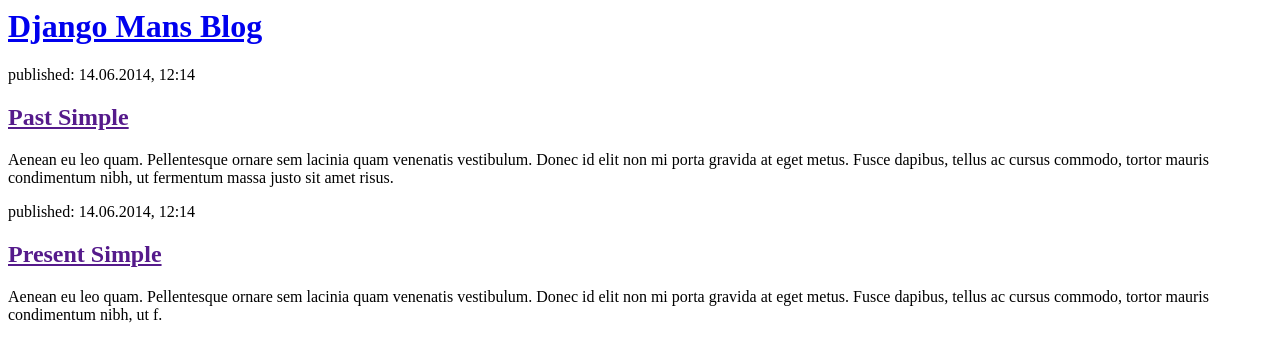
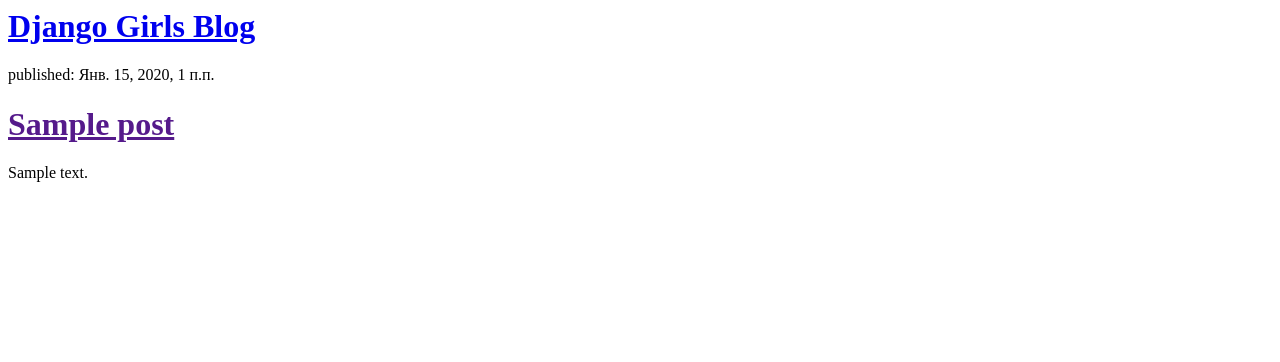
Before and after one commit to ysi4ek/my-blog, a Django app: template blog/templates/blog/post_list.html in a window 1280 px wide. Shown: the top 362 px of the page. Run offline with Django 3.2, Linux system fonts and the light colour scheme; the template is opened without the code that fills it: values that come from a table or form of the project are taken from there, others are empty; tables that the repository leaves empty hold one stand-in row (values such as "Sample post").

Commit message:
Modified templates to display posts from database.

```diff
--- a/blog/templates/blog/post_list.html
+++ b/blog/templates/blog/post_list.html
@@ -3,20 +3,16 @@
         <title>English database</title>
     </head>
     <body>
-        <div>
-            <h1><a href="/">Django Mans Blog</a></h1>
-        </div>
+       <div>
+    <h1><a href="/">Django Girls Blog</a></h1>
+</div>
 
-        <div>
-            <p>published: 14.06.2014, 12:14</p>
-            <h2><a href="">Past Simple</a></h2>
-            <p>Aenean eu leo quam. Pellentesque ornare sem lacinia quam venenatis vestibulum. Donec id elit non mi porta gravida at eget metus. Fusce dapibus, tellus ac cursus commodo, tortor mauris condimentum nibh, ut fermentum massa justo sit amet risus.</p>
-        </div>
-
-        <div>
-            <p>published: 14.06.2014, 12:14</p>
-            <h2><a href="">Present Simple</a></h2>
-            <p>Aenean eu leo quam. Pellentesque ornare sem lacinia quam venenatis vestibulum. Donec id elit non mi porta gravida at eget metus. Fusce dapibus, tellus ac cursus commodo, tortor mauris condimentum nibh, ut f.</p>
-        </div>
+{% for post in posts %}
+    <div>
+        <p>published: {{ post.published_date }}</p>
+        <h1><a href="">{{ post.title }}</a></h1>
+        <p>{{ post.text|linebreaksbr }}</p>
+    </div>
+{% endfor %}
     </body>
 </html>
--- a/blog/views.py
+++ b/blog/views.py
@@ -1,5 +1,7 @@
 from django.shortcuts import render
+from .models import Post
+from django.utils import timezone
 
-# Create your views here.
 def post_list(request):
-    return render(request, 'blog/post_list.html', {})
+    posts = Post.objects.filter(published_date__lte=timezone.now()).order_by('published_date')
+    return render(request, 'blog/post_list.html', {'posts': posts})
--- a/mevenv/Scripts/django-admin.py
+++ /dev/null
@@ -1,5 +0,0 @@
-#!c:\djangomans\mevenv\scripts\python.exe
-from django.core import management
-
-if __name__ == "__main__":
-    management.execute_from_command_line()
--- a/mevenv/pyvenv.cfg
+++ /dev/null
@@ -1,3 +0,0 @@
-home = C:\Python3.8.1
-include-system-site-packages = false
-version = 3.8.0
```
Also changed, not shown: 13 other files.
